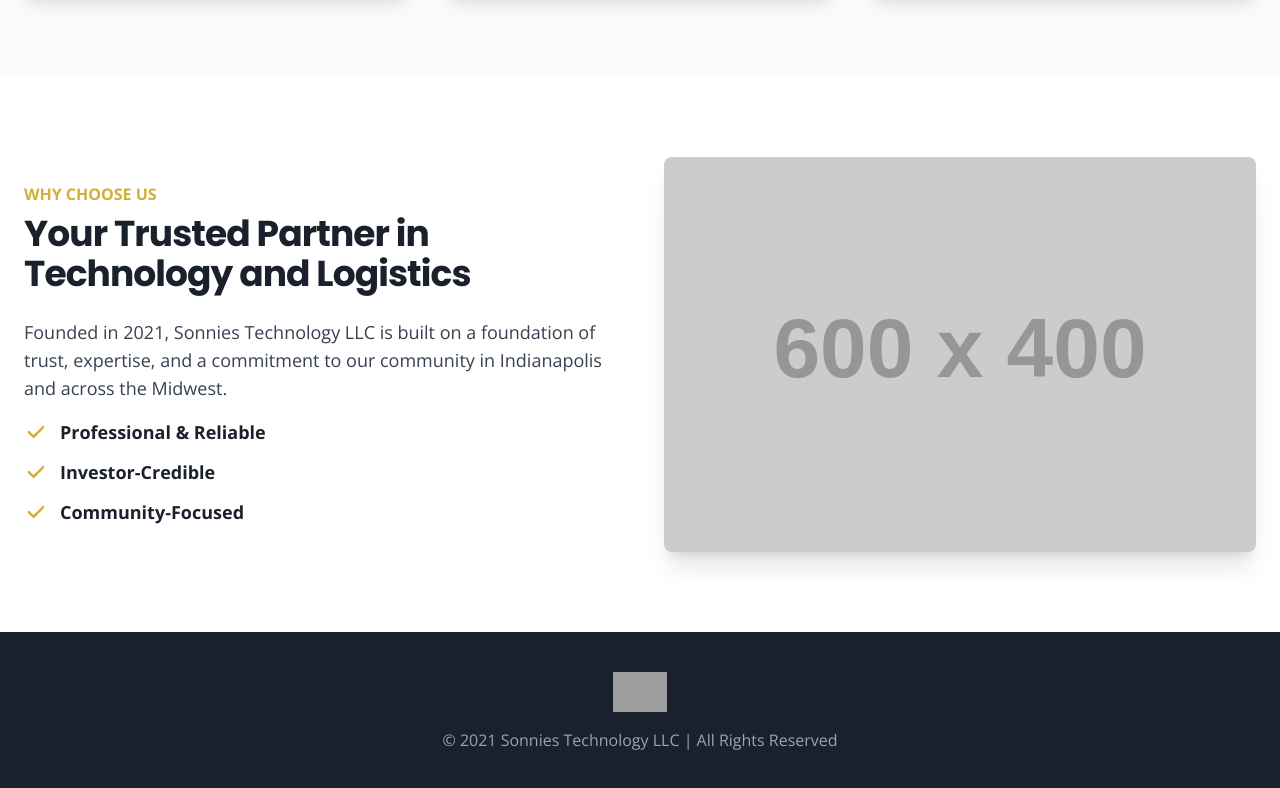
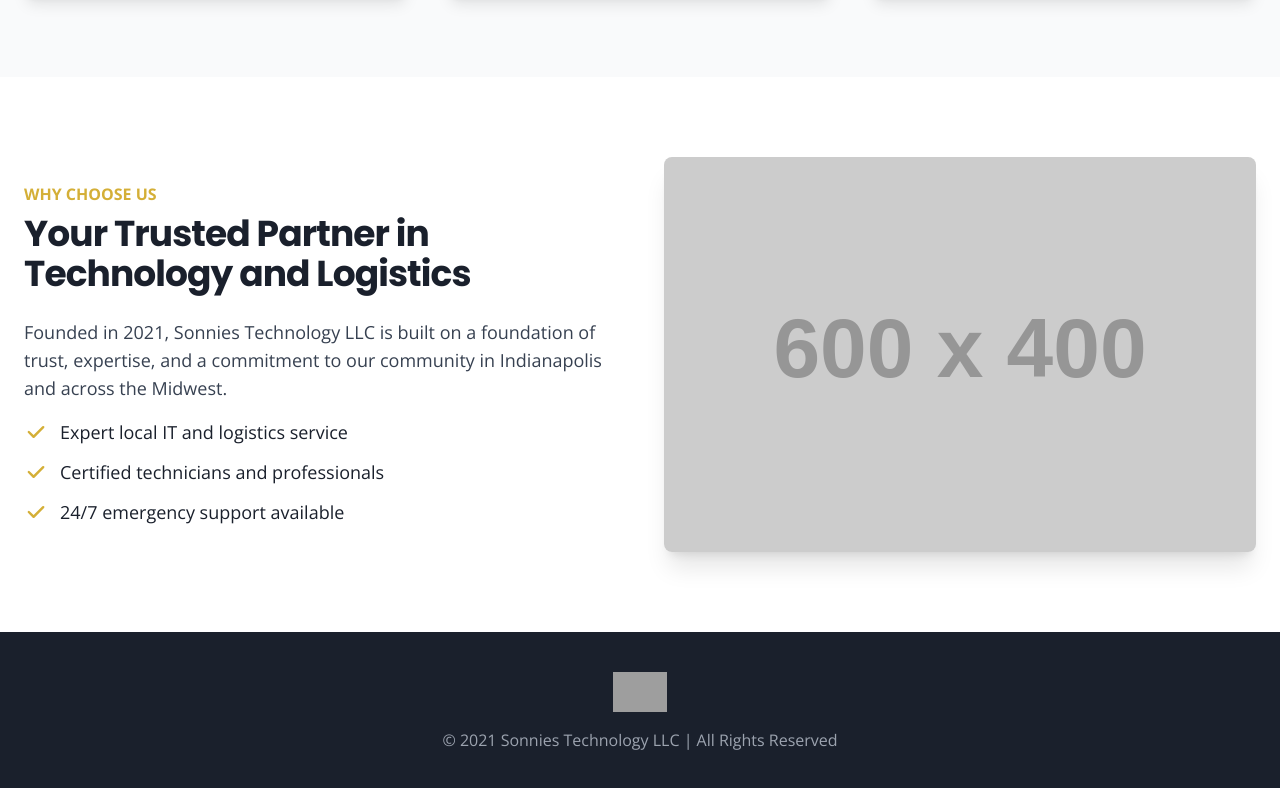
Before and after one commit to msorsor1956/sonnietech, a plain HTML site: page public/index.html in a window 1280 px wide. Shown: the part 943-1731 px from the top of the page. Drawn offline with nearby package versions, Linux system fonts and the light colour scheme; grey boxes are pictures that could not be loaded; placeholder pictures from the web are drawn by us.

Commit message:
feat: Integrated Zoho Form, Jobs Page, and Calendar

```diff
--- a/public/index.html
+++ b/public/index.html
@@ -143,9 +143,9 @@
                             <h2 class="text-3xl md:text-4xl font-bold mb-6 mt-2">Your Trusted Partner in Technology and Logistics</h2>
                             <p class="text-lg text-gray-700 mb-4">Founded in 2021, Sonnies Technology LLC is built on a foundation of trust, expertise, and a commitment to our community in Indianapolis and across the Midwest.</p>
                             <ul class="space-y-3 text-lg">
-                                <li class="flex items-center"><svg class="w-6 h-6 text-brand-gold mr-3" fill="currentColor" viewBox="0 0 20 20"><path fill-rule="evenodd" d="M16.707 5.293a1 1 0 010 1.414l-8 8a1 1 0 01-1.414 0l-4-4a1 1 0 011.414-1.414L8 12.586l7.293-7.293a1 1 0 011.414 0z" clip-rule="evenodd"></path></svg><strong>Professional & Reliable</strong></li>
-                                <li class="flex items-center"><svg class="w-6 h-6 text-brand-gold mr-3" fill="currentColor" viewBox="0 0 20 20"><path fill-rule="evenodd" d="M16.707 5.293a1 1 0 010 1.414l-8 8a1 1 0 01-1.414 0l-4-4a1 1 0 011.414-1.414L8 12.586l7.293-7.293a1 1 0 011.414 0z" clip-rule="evenodd"></path></svg><strong>Investor-Credible</strong></li>
-                                <li class="flex items-center"><svg class="w-6 h-6 text-brand-gold mr-3" fill="currentColor" viewBox="0 0 20 20"><path fill-rule="evenodd" d="M16.707 5.293a1 1 0 010 1.414l-8 8a1 1 0 01-1.414 0l-4-4a1 1 0 011.414-1.414L8 12.586l7.293-7.293a1 1 0 011.414 0z" clip-rule="evenodd"></path></svg><strong>Community-Focused</strong></li>
+                                <li class="flex items-center"><svg class="w-6 h-6 text-brand-gold mr-3" fill="currentColor" viewBox="0 0 20 20"><path fill-rule="evenodd" d="M16.707 5.293a1 1 0 010 1.414l-8 8a1 1 0 01-1.414 0l-4-4a1 1 0 011.414-1.414L8 12.586l7.293-7.293a1 1 0 011.414 0z" clip-rule="evenodd"></path></svg>Expert local IT and logistics service</li>
+                                <li class="flex items-center"><svg class="w-6 h-6 text-brand-gold mr-3" fill="currentColor" viewBox="0 0 20 20"><path fill-rule="evenodd" d="M16.707 5.293a1 1 0 010 1.414l-8 8a1 1 0 01-1.414 0l-4-4a1 1 0 011.414-1.414L8 12.586l7.293-7.293a1 1 0 011.414 0z" clip-rule="evenodd"></path></svg>Certified technicians and professionals</li>
+                                <li class="flex items-center"><svg class="w-6 h-6 text-brand-gold mr-3" fill="currentColor" viewBox="0 0 20 20"><path fill-rule="evenodd" d="M16.707 5.293a1 1 0 010 1.414l-8 8a1 1 0 01-1.414 0l-4-4a1 1 0 011.414-1.414L8 12.586l7.293-7.293a1 1 0 011.414 0z" clip-rule="evenodd"></path></svg>24/7 emergency support available</li>
                             </ul>
                         </div>
                         <div class="rounded-lg shadow-xl overflow-hidden">
```
